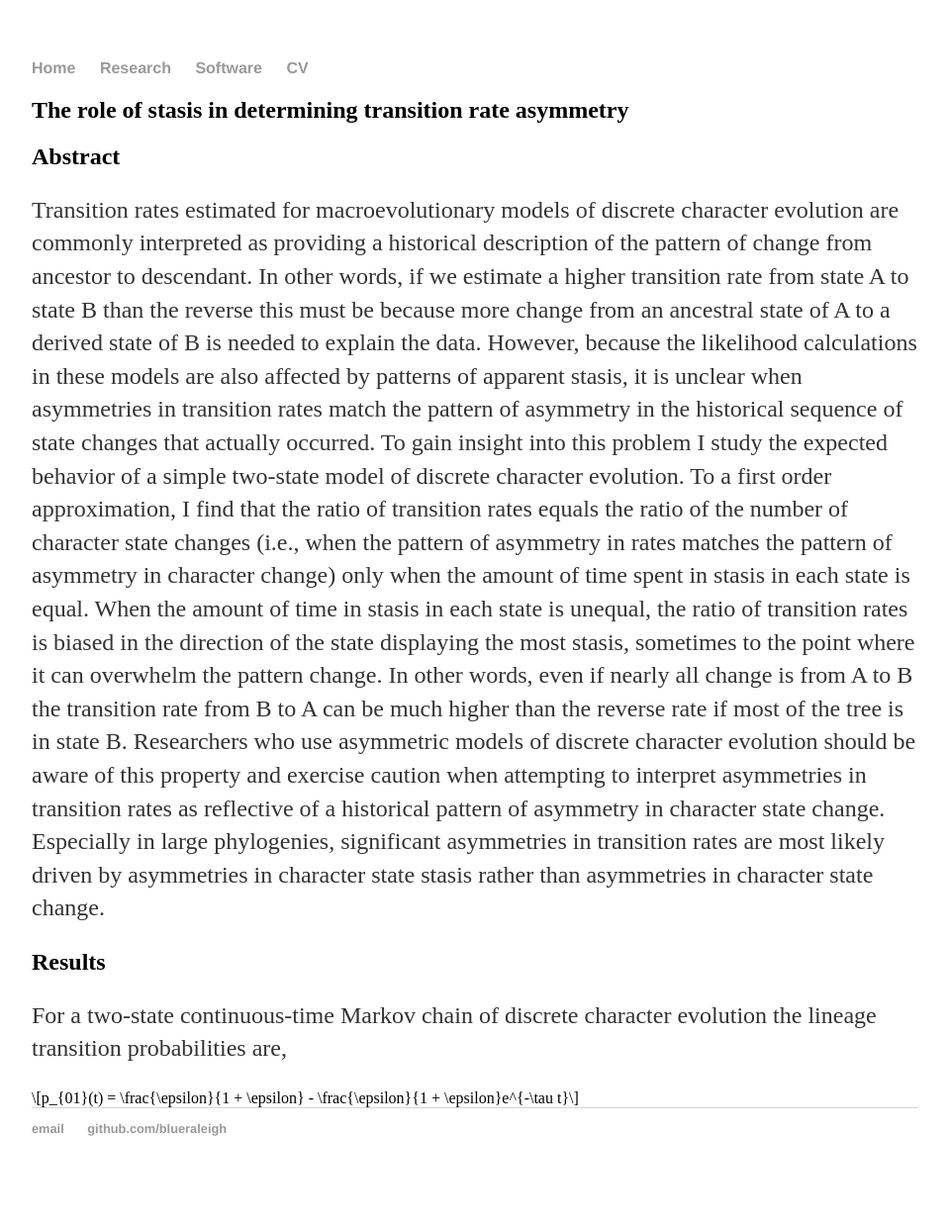
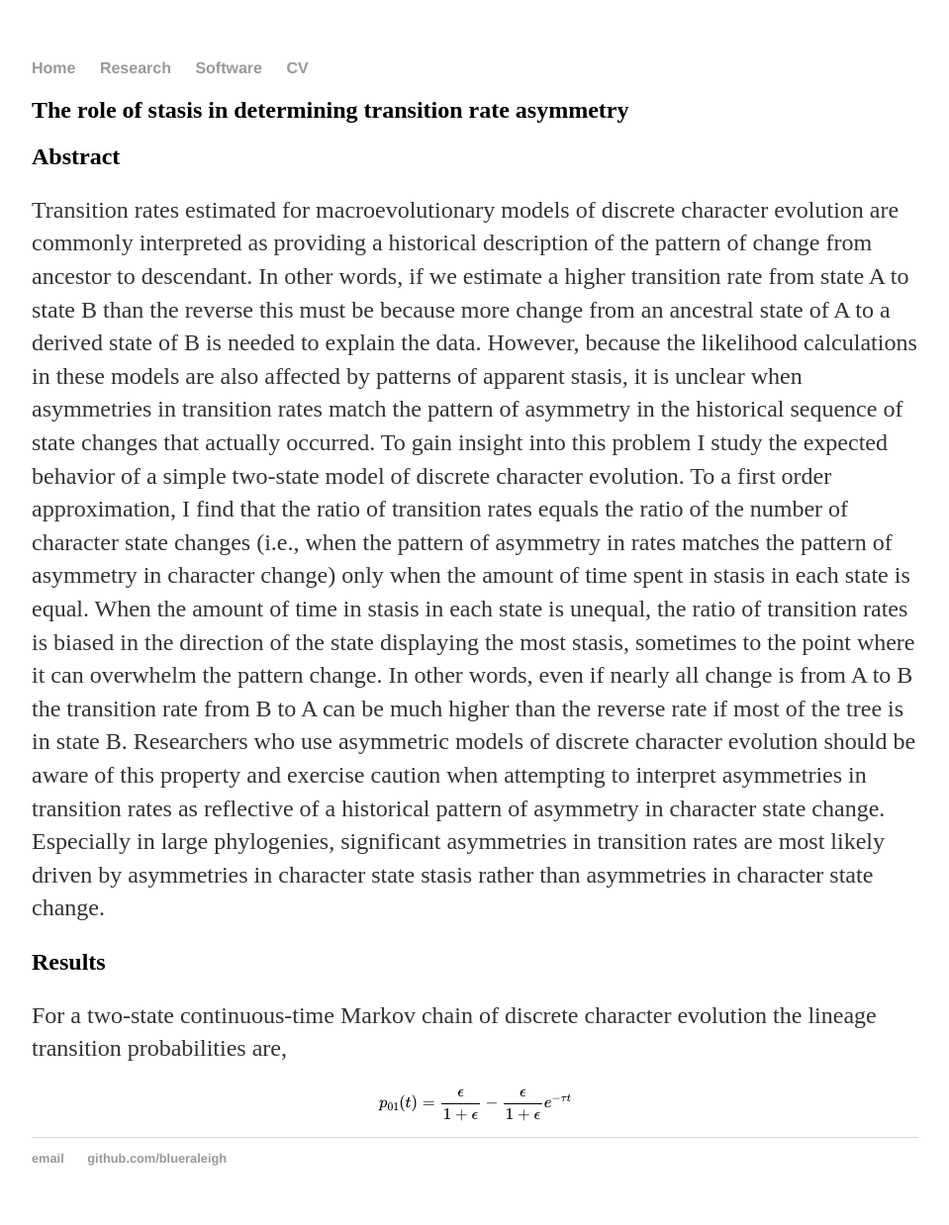
Before and after one commit to blueraleigh/blueraleigh.github.io, a Jekyll site: the page built from research/stasis/index.md, in a window 1280 px wide. Shown: the whole page at 99% size, without its empty margins (160-1119 px from the left). Built offline with Jekyll 4.4.1, drawn with Linux system fonts in a browser that asks for light colours; formulas are drawn with MathJax 3; before the commit the page ends 1208 px from its top, so only the background shows below that.

Commit message:
Update research

```diff
--- /dev/null
+++ b/_includes/lib/mathjax.html
@@ -0,0 +1 @@
+<script src="https://cdn.mathjax.org/mathjax/latest/MathJax.js?config=TeX-AMS-MML_HTMLorMML" type="text/javascript"></script>
--- a/research/stasis/index.md
+++ b/research/stasis/index.md
@@ -3,6 +3,8 @@
 title: Michael C. Grundler
 style: main
 ---
+{% include lib/mathjax.html %}
+
 ## The role of stasis in determining transition rate asymmetry
 
 Abstract
@@ -27,4 +29,6 @@
 For a two-state continuous-time Markov chain of discrete character evolution the
 lineage transition probabilities are,
 
-$$ p_{01}(t) = \frac{\epsilon}{1 + \epsilon} - \frac{\epsilon}{1 + \epsilon}e^{-\tau t}$$
+$$
+p_{01}(t) = \frac{\epsilon}{1 + \epsilon} - \frac{\epsilon}{1 + \epsilon}e^{-\tau t}
+$$
```
